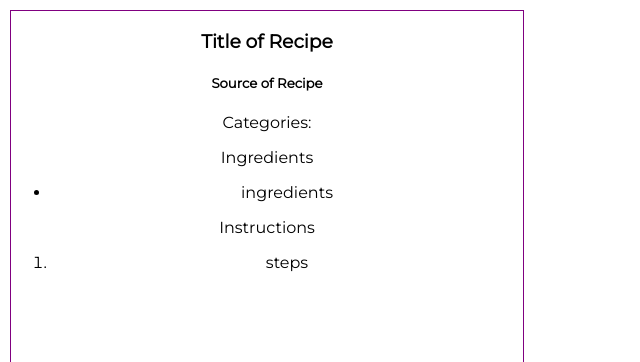
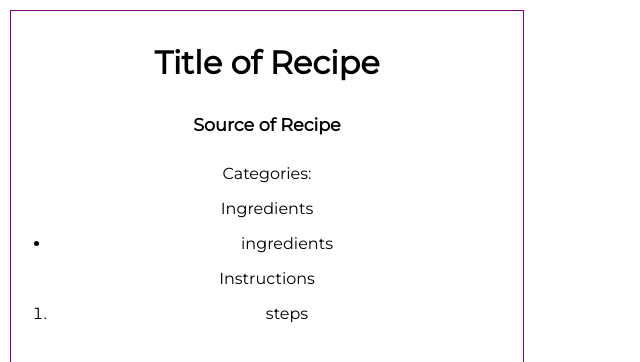
Before and after one commit to Build-Week-Secret-Family-Recipes1/front-end, a React (Create React App) app: page /recipes/1 in a window 1280 px wide. Shown: the top 362 px of the page, without its empty margins (0-640 px from the left). Built offline with nearby package versions, Linux system fonts and the light colour scheme.

Commit message:
continued styling with styled components

```diff
--- a/src/components/Recipe.js
+++ b/src/components/Recipe.js
@@ -9,11 +9,22 @@ const RecipeCard = styled.div`
     margin: 10px;
 `
 
+const StyledH3 = styled.h3`
+    font-size: 2rem;
+`
+
+const StyledH5 = styled.h5`
+    font-size: 1.1rem;
+
+`
+
+
+
 function Recipe(props) {
     return (
         <RecipeCard>
-            <h3>Title of Recipe</h3>
-            <h5>Source of Recipe</h5>
+            <StyledH3>Title of Recipe</StyledH3>
+            <StyledH5>Source of Recipe</StyledH5>
             <p>Categories:</p>
             <p>Ingredients</p>
             <ul>
```
